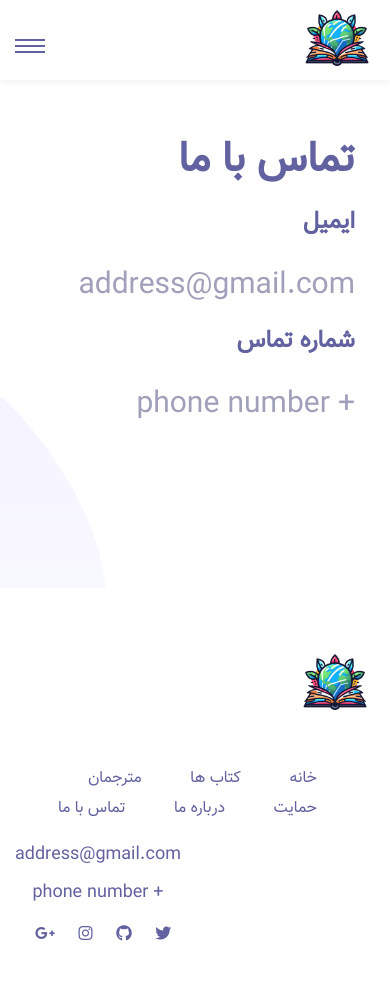
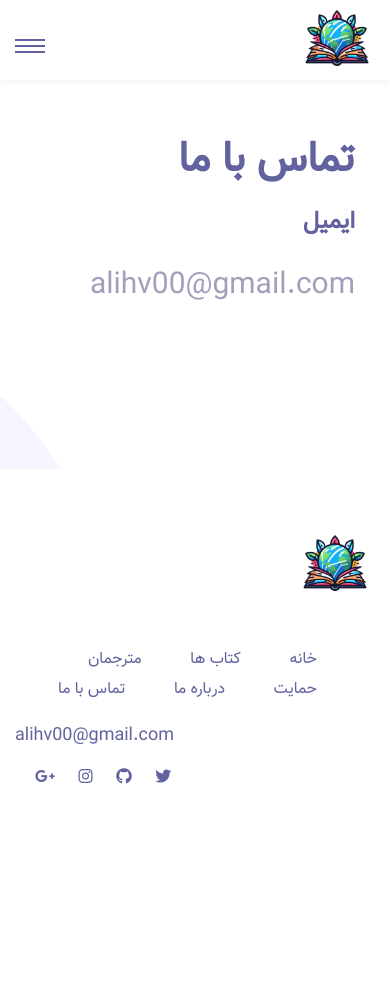
Before and after one commit to ali-hv/tarazad, a Django app: page /contact-us in a window 390 px wide. After the commit the page ends 784 px from the top, so only its background shows below. Run offline with Django 4.2, Linux system fonts and the light colour scheme; some libraries are stand-ins or nearby versions.

Commit message:
add gmail address and remove phone number tag

```diff
--- a/home/templates/home/contact_us.html
+++ b/home/templates/home/contact_us.html
@@ -8,12 +8,7 @@
 
     <h5 style="margin-right: 20px; margin-left: 10px;">ایمیل</h5>
     <p style="font-size: 30px; text-align: right; line-height: normal; margin-right: 20px; margin-left: 10px;">
-        address@gmail.com
-    </p>
-
-    <h5 style="margin-right: 20px; margin-left: 10px;">شماره تماس</h5>
-    <p style="font-size: 30px; text-align: right; line-height: normal; margin-right: 20px; margin-left: 10px;">
-        + phone number
+        alihv00@gmail.com
     </p>
 </div>
 {% endblock content %}
--- a/templates/base/footer.html
+++ b/templates/base/footer.html
@@ -23,8 +23,7 @@
             <div class="row" style="float: left; margin-bottom: 40px;">
                 <div class="col-12 col-md-12 col-lg-6">
                     <div class="footer-info">
-                        <p>address@gmail.com</p>
-                        <p>+ phone number</p>
+                        <p>alihv00@gmail.com</p>
                     </div>
                 </div>
                 <div class="col-12 col-md-12 col-lg-6">
```
